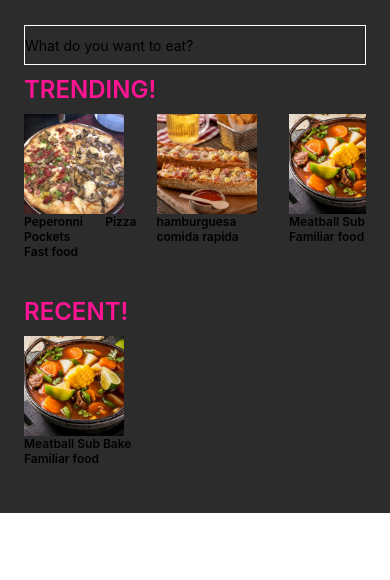
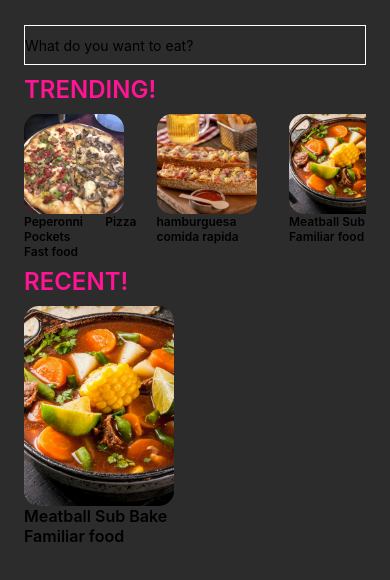
Before and after one commit to Brightcoders-Bootcamps/kata-04-recetario-de-cocina-recetario-de-cocina-team-03, a React Native app in the folder Recetario/: screen / in a window 390 px wide. Shown: the top 580 px of the page. Built offline with nearby package versions, Linux system fonts and the light colour scheme; what react-native would draw is missing.

Commit message:
add body height, size card FoodRecent
Co-Authored-By: 1ng-HeberH <ing.heberh@gmail.com>
Co-Authored-By: oswaldotovar32 <oswaldotovar32@gmail.com>
Co-Authored-By: alcamk <alvarezohc@gmail.com>

```diff
--- a/Recetario/App.js
+++ b/Recetario/App.js
@@ -52,10 +52,10 @@ const App: () => React$Node = () => {
         {data.map( r =>
           { if (r.status){
             return (
-              <View style={styles.containerCard} key={r.id}>
-                <Image style={styles.foodCard} source={r.image} />
-                <Text style={styles.sectionTitle}>{r.name}</Text>
-                <Text style={styles.sectionTitle}>{r.description}</Text>
+              <View style={styles.containerCardRecent} key={r.id}>
+                <Image style={styles.foodCardRecent} source={r.image} />
+                <Text style={styles.sectionTitleRecent}>{r.name}</Text>
+                <Text style={styles.sectionTitleRecent}>{r.description}</Text>
               </View>
             )
           }}
@@ -96,11 +96,6 @@ const App: () => React$Node = () => {
 };
 
 const styles = StyleSheet.create({
-  containerTest: {
-    flex: 1,
-    marginVertical: 20,
-    marginBottom: -300,
-  },
   scrollView: {
     backgroundColor: Colors.lighter,
   },
@@ -110,6 +105,7 @@ const styles = StyleSheet.create({
   },
   body: {
     backgroundColor: '#2c2c2c',
+    height : Dimensions.get('window').height,
   },
   sectionContainer: {
     marginTop: 25,
@@ -129,12 +125,24 @@ const styles = StyleSheet.create({
   foodCard : {
     height: 100,
     width:  100,
+    borderRadius: 15,
+  },
+  foodCardRecent : {
+    height: 200,
+    width: 150,
+    borderRadius: 15,
   },
   sectionTitle: {
     fontSize: 12,
     fontWeight: '600',
     color: Colors.white,
     textAlign: "justify"
+  },
+  sectionTitleRecent: {
+    fontSize: 16,
+    fontWeight: '600',
+    color: Colors.white,
+    textAlign: 'justify'
   },
   sectionDescription: {
     marginTop: 8,
@@ -168,18 +176,13 @@ const styles = StyleSheet.create({
   },
   containerCard: {
     marginRight: 20,
-    marginBottom: 70,
+    marginBottom: 40,
     aspectRatio: 1,
     flex: 1
   },
   containerCardRecent:{
-    flex: 1
+    height: 300,
   },
-  foodCardRecent: {
-    height: 170,
-    width:  130,
-    flex: 1,
-  }
 });
 
 export default App;
```
Also changed, not shown: 1 other file (tests, documents, lock files or other folders).
